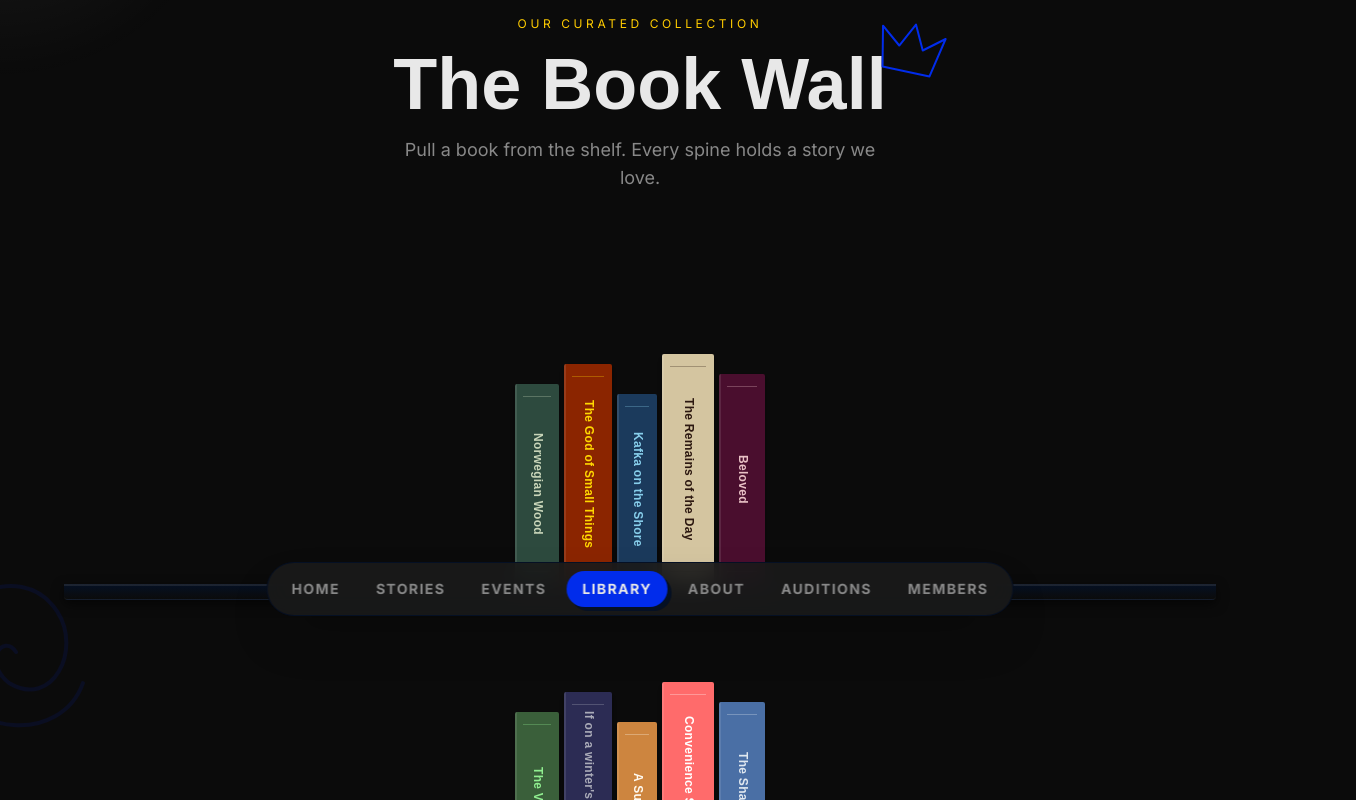
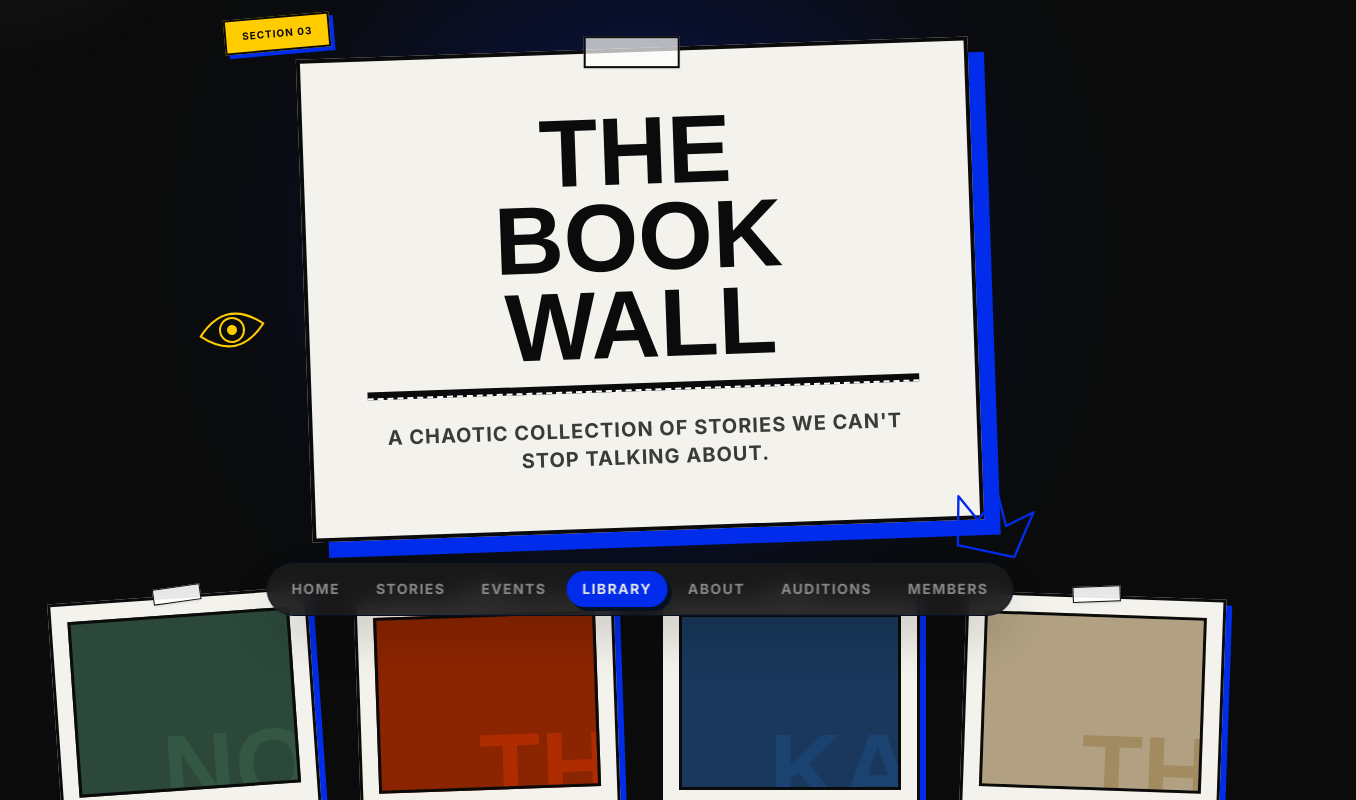
Before and after one commit to imagine1phoenix/inkinquills, a Next.js app: page /library in a window 1280 px wide. Shown: the part 160-960 px from the top of the page, 1356 px wide, since content can reach past the window. Built offline with nearby package versions, Linux system fonts and the light colour scheme; a web font is replaced by a local one.

Commit message:
refactor: replace bookshelf layout with a scattered card grid and update header design

```diff
--- a/src/app/library/page.tsx
+++ b/src/app/library/page.tsx
@@ -1,6 +1,6 @@
 "use client";
 
-import { useState, useRef, useEffect } from "react";
+import { useState, useEffect } from "react";
 import { motion, AnimatePresence } from "framer-motion";
 import booksData from "@/data/books.json";
 import type { Book } from "@/data/types";
@@ -8,18 +8,8 @@
 
 const books: Book[] = booksData as Book[];
 
-// Split books into shelf rows of ~5 books each
-function createShelves(books: Book[], booksPerShelf = 5): Book[][] {
-  const shelves: Book[][] = [];
-  for (let i = 0; i < books.length; i += booksPerShelf) {
-    shelves.push(books.slice(i, i + booksPerShelf));
-  }
-  return shelves;
-}
-
 export default function LibraryPage() {
   const [selectedBook, setSelectedBook] = useState<Book | null>(null);
-  const shelves = createShelves(books, 5);
 
   // Lock body scroll when modal is open
   useEffect(() => {
@@ -31,56 +21,52 @@
 
   return (
     <div className="min-h-screen bg-midnight">
-      {/* Header */}
-      <section className="py-20 md:py-28 px-6 text-center">
+      {/* ============= HEADER ============= */}
+      <section className="relative pt-28 md:pt-36 pb-16 px-6 overflow-hidden">
+        {/* Background ambient glow */}
+        <div className="absolute inset-0 flex items-center justify-center pointer-events-none opacity-20">
+           <div className="w-[600px] h-[600px] bg-electric-blue blur-[100px] rounded-full" />
+        </div>
+
+        {/* Header Sticky Note */}
+        <div className="relative max-w-3xl mx-auto z-10 flex flex-col items-center">
+          <div className="absolute -top-8 -left-2 md:-left-8 z-20 bg-metro-yellow text-midnight px-4 py-2 font-ui text-[10px] font-bold uppercase tracking-widest border-2 border-midnight rotate-[-5deg] shadow-[4px_4px_0_var(--electric-blue)]">
+            SECTION 03
+          </div>
+
           <motion.div
-          initial={{ opacity: 0, y: 20 }}
-          animate={{ opacity: 1, y: 0 }}
+            initial={{ opacity: 0, y: 30, rotate: -3 }}
+            animate={{ opacity: 1, y: 0, rotate: -2 }}
             transition={{ duration: 0.6 }}
+            className="relative bg-[#F4F2EC] text-midnight border-[4px] border-midnight p-8 md:p-14 shadow-[8px_8px_0_var(--electric-blue)] md:shadow-[16px_16px_0_var(--electric-blue)] w-full max-w-2xl"
           >
-          <p className="font-ui text-xs uppercase tracking-[0.3em] text-metro-yellow mb-4">
-            Our Curated Collection
+            {/* Top tape */}
+            <div className="absolute -top-4 left-1/2 -translate-x-1/2 w-24 h-8 bg-white/70 border-2 border-midnight shadow-sm rotate-[2deg]" />
+
+            <h1 className="font-display text-5xl sm:text-7xl md:text-8xl font-bold mb-4 text-center leading-[0.9] uppercase">
+              The<br/>Book<br/>Wall
+            </h1>
+            <div className="w-full h-2 bg-midnight mb-6 border-b-2 border-dashed border-white"></div>
+            <p className="font-body text-base md:text-xl font-bold text-center uppercase tracking-wider text-midnight/80">
+              A chaotic collection of stories we can&apos;t stop talking about.
             </p>
-          <h1 className="font-display text-4xl sm:text-5xl md:text-7xl font-bold text-text-primary mb-4 relative inline-block">
-            The Book Wall
-            <div className="absolute -top-10 -right-16 w-20 h-20 text-electric-blue rotate-12 hidden md:block">
+          </motion.div>
+
+          {/* Header Doodles */}
+          <div className="absolute -bottom-10 -right-4 w-24 h-24 text-electric-blue rotate-12 z-0 hidden sm:block">
              <DoodleCrown className="w-full h-full" delayIndex={1} />
           </div>
-          </h1>
-          <p className="font-body text-lg text-text-muted max-w-lg mx-auto">
-            Pull a book from the shelf. Every spine holds a story we love.
-          </p>
-          <div className="absolute top-10 left-10 w-24 h-24 text-metro-yellow/40 -rotate-12 hidden md:block">
-            <DoodleFace className="w-full h-full" delayIndex={2} />
+          <div className="absolute top-1/2 -left-16 w-20 h-20 text-metro-yellow -rotate-12 z-0 hidden md:block">
+             <DoodleEye className="w-full h-full" delayIndex={1.5} />
           </div>
-          <div className="absolute bottom-10 right-20 w-16 h-16 text-electric-blue/50 rotate-45 hidden md:block">
-            <DoodleStar className="w-full h-full" delayIndex={1.5} />
         </div>
-        </motion.div>
       </section>
 
-      {/* Bookshelf */}
-      <section className="pb-24 px-4 md:px-8 relative">
-        <div className="absolute top-1/4 -left-16 w-40 h-40 text-electric-blue/10 rotate-12 hidden lg:block pointer-events-none">
-          <DoodleSwirl className="w-full h-full" delayIndex={0} />
-        </div>
-        <div className="absolute bottom-1/4 -right-16 w-32 h-32 text-metro-yellow/10 -rotate-12 hidden lg:block pointer-events-none">
-          <DoodleEye className="w-full h-full" delayIndex={0.5} />
-        </div>
-        <div className="max-w-6xl mx-auto space-y-2">
-          {shelves.map((shelfBooks, shelfIdx) => (
-            <motion.div
-              key={shelfIdx}
-              initial={{ opacity: 0, y: 30 }}
-              animate={{ opacity: 1, y: 0 }}
-              transition={{ delay: 0.15 * shelfIdx, duration: 0.6 }}
-            >
-              <Shelf
-                books={shelfBooks}
-                onSelectBook={setSelectedBook}
-                shelfIndex={shelfIdx}
-              />
-            </motion.div>
+      {/* ============= BOOKS GRID ============= */}
+      <section className="pb-32 px-4 md:px-8 max-w-7xl mx-auto relative z-10">
+        <div className="flex flex-wrap justify-center gap-6 md:gap-10">
+          {books.map((book, i) => (
+            <BookCard key={book.id} book={book} index={i} onClick={() => setSelectedBook(book)} />
           ))}
         </div>
       </section>
@@ -98,112 +84,58 @@
   );
 }
 
-// ============= SHELF COMPONENT =============
-function Shelf({
-  books,
-  onSelectBook,
-  shelfIndex,
-}: {
-  books: Book[];
-  onSelectBook: (book: Book) => void;
-  shelfIndex: number;
-}) {
+// ============= BOOK CARD COMPONENT =============
+function BookCard({ book, index, onClick }: { book: Book; index: number; onClick: () => void }) {
+  // Randomize rotation slightly for the scattered look (-4, -2, 0, 2, 4)
+  const rotation = (index % 5) * 2 - 4;
+
   return (
-    <div className="relative">
-      {/* Shelf surface */}
-      <div className="relative flex items-end justify-center gap-[3px] md:gap-[5px] px-4 md:px-8 pt-4 pb-0 min-h-[220px] md:min-h-[280px]">
-        {books.map((book, i) => (
-          <BookSpine
-            key={book.id}
-            book={book}
-            onClick={() => onSelectBook(book)}
-            index={i}
-          />
-        ))}
+    <motion.div
+      initial={{ opacity: 0, y: 30 }}
+      animate={{ opacity: 1, y: 0 }}
+      transition={{ delay: 0.05 * (index % 10), duration: 0.5 }}
+      whileHover={{ y: -10, rotate: 0, scale: 1.02 }}
+      whileTap={{ scale: 0.95 }}
+      onClick={onClick}
+      className="cursor-pointer"
+      style={{ rotate: `${rotation}deg` }}
+    >
+      <div className="relative bg-[#F4F2EC] border-[3px] border-midnight p-4 w-40 sm:w-48 md:w-[260px] h-[300px] md:h-[380px] flex flex-col justify-between shadow-[6px_6px_0_var(--electric-blue)] hover:shadow-[12px_12px_0_var(--metro-yellow)] transition-all duration-300 group">
+
+        {/* Top Tape */}
+        <div className="absolute -top-3 left-1/2 -translate-x-1/2 w-12 h-4 bg-white/90 border border-midnight shadow-sm rotate-[-4deg] z-10" />
+
+        {/* Abstract Cover Strip */}
+        <div
+           className="w-full h-32 md:h-44 border-[3px] border-midnight overflow-hidden relative mb-4"
+           style={{ backgroundColor: book.coverColor }}
+        >
+           {/* Texture Overlay */}
+           <div className="absolute inset-0 opacity-20 mix-blend-multiply" style={{ backgroundColor: book.textColor }} />
+
+           {/* Abstract typography graphic */}
+           <div className="absolute -bottom-8 -right-4 text-[100px] font-display font-bold mix-blend-overlay opacity-30 select-none pointer-events-none" style={{ color: book.textColor, lineHeight: 1 }}>
+             {book.title.substring(0, 2).toUpperCase()}
+           </div>
         </div>
 
-      {/* Shelf board */}
-      <div className="relative h-4 bg-gradient-to-b from-ink-black to-midnight rounded-b-sm border-b border-text-dim/20 shadow-[0_4px_12px_rgba(0,0,0,0.6)]">
-        <div className="absolute inset-x-0 top-0 h-[2px] bg-text-dim/30" />
-      </div>
+        {/* Text Area */}
+        <div className="flex-1 flex flex-col">
+          <h3 className="font-display text-xl sm:text-2xl font-bold leading-tight text-midnight line-clamp-3 mb-2 uppercase group-hover:text-electric-blue transition-colors">
+            {book.title}
+          </h3>
 
-      {/* Shelf shadow */}
-      <div className="h-6 bg-gradient-to-b from-midnight/80 to-transparent" />
-    </div>
-  );
-}
-
-// ============= BOOK SPINE COMPONENT =============
-function BookSpine({
-  book,
-  onClick,
-  index,
-}: {
-  book: Book;
-  onClick: () => void;
-  index: number;
-}) {
-  // Vary spine dimensions for a natural look
-  const heights = [200, 220, 190, 230, 210, 215, 195, 225];
-  const widths = [44, 48, 40, 52, 46, 42, 50, 38];
-  const height = heights[index % heights.length];
-  const width = widths[index % widths.length];
-
-  return (
-    <motion.button
-      onClick={onClick}
-      className="relative group cursor-pointer focus:outline-none"
-      style={{
-        height: `${height}px`,
-        width: `${width}px`,
-        minWidth: `${width}px`,
-        perspective: "800px",
-      }}
-      whileHover={{
-        rotateY: -15,
-        x: -4,
-        transition: { duration: 0.3, ease: [0.16, 1, 0.3, 1] },
-      }}
-      whileTap={{ scale: 0.97 }}
-      aria-label={`${book.title} by ${book.author}`}
-    >
-      {/* Spine face */}
-      <div
-        className="absolute inset-0 rounded-[2px] flex flex-col items-center justify-center px-1 overflow-hidden shadow-md group-hover:shadow-xl transition-shadow duration-300"
-        style={{ backgroundColor: book.coverColor }}
-      >
-        {/* Top decorative line */}
-        <div
-          className="absolute top-3 left-2 right-2 h-[1px] opacity-30"
-          style={{ backgroundColor: book.textColor }}
-        />
-
-        {/* Title - vertical */}
-        <div
-          className="flex-1 flex items-center justify-center w-full"
-          style={{ writingMode: "vertical-rl", textOrientation: "mixed" }}
-        >
-          <span
-            className="font-display text-[10px] md:text-xs font-bold tracking-wide leading-tight text-center line-clamp-3"
-            style={{ color: book.textColor }}
-          >
-            {book.title}
+          <div className="mt-auto space-y-2 border-t-[3px] border-dashed border-midnight/30 pt-3">
+             <p className="font-ui text-[10px] font-bold uppercase tracking-widest text-midnight">
+               <span className="opacity-50">BY</span> {book.author}
+             </p>
+             <span className="inline-block bg-metro-yellow/30 px-2 py-0.5 font-ui text-[9px] font-bold uppercase tracking-widest text-midnight">
+               {book.genre}
              </span>
           </div>
-
-        {/* Bottom decorative line */}
-        <div
-          className="absolute bottom-3 left-2 right-2 h-[1px] opacity-30"
-          style={{ backgroundColor: book.textColor }}
-        />
-
-        {/* Spine edge highlight */}
-        <div className="absolute left-0 top-0 bottom-0 w-[2px] bg-white/10" />
-
-        {/* Hover glow */}
-        <div className="absolute inset-0 bg-white/0 group-hover:bg-white/10 transition-colors duration-300 rounded-[2px]" />
         </div>
-    </motion.button>
+      </div>
+    </motion.div>
   );
 }
 
@@ -222,133 +154,91 @@
       animate={{ opacity: 1 }}
       exit={{ opacity: 0 }}
     >
-      {/* Backdrop */}
       <motion.div
-        className="absolute inset-0 bg-black/60 backdrop-blur-sm"
+         className="absolute inset-0 bg-midnight/80 backdrop-blur-md cursor-pointer"
          onClick={onClose}
-        initial={{ opacity: 0 }}
-        animate={{ opacity: 1 }}
-        exit={{ opacity: 0 }}
       />
 
-      {/* Side panel */}
       <motion.div
-        className="relative z-10 h-full w-full max-w-lg bg-surface overflow-y-auto shadow-2xl border-l border-ink-black"
+        className="relative z-10 h-full w-full max-w-2xl bg-[#F4F2EC] overflow-y-auto border-l-[4px] border-midnight shadow-[-20px_0_40px_rgba(0,0,0,0.5)]"
         initial={{ x: "100%" }}
         animate={{ x: 0 }}
         exit={{ x: "100%" }}
-        transition={{ duration: 0.4, ease: [0.16, 1, 0.3, 1] }}
+        transition={{ type: "spring", damping: 30, stiffness: 250 }}
       >
-        {/* Book cover visualization */}
-        <div
-          className="relative px-8 md:px-12 py-16 flex flex-col items-center"
-          style={{ backgroundColor: book.coverColor }}
-        >
-          {/* Close button */}
         <button
           onClick={onClose}
-            className="absolute top-4 right-4 w-10 h-10 flex items-center justify-center rounded-full bg-black/20 hover:bg-black/30 transition-colors"
-            aria-label="Close book detail"
+          className="sticky top-6 right-6 ml-auto w-12 h-12 flex items-center justify-center bg-metro-yellow text-midnight hover:bg-electric-blue hover:text-[#F4F2EC] transition-colors z-30 border-[3px] border-midnight shadow-[4px_4px_0_var(--midnight)]"
+          aria-label="Close"
         >
-            <svg
-              className="w-5 h-5"
-              fill="none"
-              stroke={book.textColor}
-              viewBox="0 0 24 24"
-              strokeWidth={2}
-            >
-              <path strokeLinecap="round" strokeLinejoin="round" d="M6 18L18 6M6 6l12 12" />
-            </svg>
+          <svg className="w-6 h-6" fill="none" stroke="currentColor" viewBox="0 0 24 24" strokeWidth={3}><path strokeLinecap="round" strokeLinejoin="round" d="M6 18L18 6M6 6l12 12" /></svg>
         </button>
 
-          {/* Book shape */}
-          <div
-            className="w-40 h-56 rounded-sm shadow-2xl flex flex-col items-center justify-center p-4 border border-white/10"
-            style={{
-              backgroundColor: book.spineColor,
-              boxShadow: `8px 8px 24px rgba(0,0,0,0.4)`,
-            }}
-          >
-            <div
-              className="w-full h-[1px] opacity-30 mb-3"
-              style={{ backgroundColor: book.textColor }}
-            />
-            <h3
-              className="font-display text-sm font-bold text-center leading-tight"
-              style={{ color: book.textColor }}
-            >
+        <div className="px-6 sm:px-12 pb-20 pt-8 -mt-16">
+
+          {/* Header Block */}
+          <div className="flex flex-col sm:flex-row gap-6 sm:items-end mb-10 border-b-[4px] border-midnight pb-8 relative mt-16">
+             <div className="w-32 h-40 sm:w-40 sm:h-48 border-[4px] border-midnight flex-none shadow-[8px_8px_0_var(--electric-blue)] flex items-center justify-center p-2 relative overflow-hidden bg-white -rotate-2" style={{ backgroundColor: book.coverColor }}>
+                 <div className="absolute inset-0 opacity-20 mix-blend-multiply" style={{ backgroundColor: book.textColor }} />
+                 <span className="font-display text-7xl opacity-40 text-center mix-blend-overlay" style={{ color: book.textColor }}>
+                   {book.title.substring(0, 1).toUpperCase()}
+                 </span>
+             </div>
+             <div className="flex-1">
+                <span className="font-ui text-[10px] uppercase font-bold tracking-widest px-3 py-1 bg-electric-blue text-[#F4F2EC] border-[2px] border-midnight mb-3 inline-block shadow-[3px_3px_0_var(--midnight)] rotate-2">
+                  {book.genre}
+                </span>
+                <h2 className="font-display text-4xl sm:text-5xl md:text-6xl font-bold uppercase leading-[0.85] text-midnight mb-4">
                   {book.title}
-            </h3>
-            <p
-              className="font-ui text-[9px] mt-1 uppercase tracking-widest opacity-70"
-              style={{ color: book.textColor }}
-            >
-              {book.author}
+                </h2>
+                <div className="bg-metro-yellow inline-block px-3 py-1 border-[2px] border-midnight">
+                  <p className="font-ui text-xs font-bold uppercase tracking-widest text-midnight">
+                    BY {book.author}
                   </p>
-            <div
-              className="w-full h-[1px] opacity-30 mt-3"
-              style={{ backgroundColor: book.textColor }}
-            />
                 </div>
              </div>
 
-        {/* Content */}
-        <div className="px-8 md:px-12 py-10 space-y-8">
-          {/* Title + metadata */}
-          <div className="relative">
-            <div className="absolute -top-4 right-0 w-16 h-8 text-metro-yellow/50 rotate-6">
-              <DoodleSquiggle className="w-full h-full" delayIndex={0.5} />
+             {/* Doodles */}
+             <div className="absolute -top-12 right-0 w-20 h-20 text-electric-blue hidden md:block">
+               <DoodleSpark className="w-full h-full" delayIndex={0.5} />
              </div>
-            <h2 className="font-display text-3xl font-bold text-text-primary mb-1">
-              {book.title}
-            </h2>
-            <p className="font-body text-base text-text-muted">
-              {book.author}
-              {book.year && (
-                <span className="text-text-dim"> · {book.year}</span>
-              )}
-            </p>
-            <span className="inline-block mt-3 font-ui text-[10px] font-bold uppercase tracking-widest px-3 py-1 rounded-full bg-metro-yellow/20 text-metro-yellow">
-              {book.genre}
-            </span>
           </div>
 
-          {/* Synopsis */}
-          <div>
-            <h4 className="font-ui text-xs uppercase tracking-widest text-metro-yellow mb-3">
-              Synopsis
+          {/* Content Blocks */}
+          <div className="space-y-12">
+            <div className="relative">
+              <h4 className="absolute -top-3 left-6 bg-[#F4F2EC] px-3 font-ui text-[10px] font-bold uppercase tracking-[0.2em] text-midnight border-[2px] border-midnight rotate-[-2deg]">
+                SYNOPSIS
               </h4>
-            <p className="font-body text-sm text-text-muted leading-[1.8]">
+              <div className="border-[3px] border-dashed border-midnight/40 p-6 sm:p-8 bg-white/50">
+                 <p className="font-body text-base md:text-lg text-midnight leading-relaxed font-medium">
                    {book.synopsis}
                  </p>
               </div>
+            </div>
 
-          {/* Our review */}
-          <div>
-            <h4 className="font-ui text-xs uppercase tracking-widest text-metro-yellow mb-3">
-              Our Review
+            <div className="relative">
+              <h4 className="absolute -top-3 left-6 bg-[#F4F2EC] px-3 font-ui text-[10px] font-bold uppercase tracking-[0.2em] text-midnight border-[2px] border-midnight rotate-[1deg]">
+                OUR REVIEW
               </h4>
-            <p className="font-body text-sm text-text-primary leading-[1.8]">
+              <div className="border-[4px] border-midnight p-6 sm:p-8 bg-metro-yellow/20 shadow-[8px_8px_0_var(--midnight)]">
+                 <p className="font-body text-base md:text-lg text-midnight leading-relaxed font-bold">
                    {book.review}
                  </p>
               </div>
+            </div>
 
-          {/* Recommended by */}
-          <div className="flex items-center gap-3 pt-4 border-t border-text-dim/20">
-            <div className="w-8 h-8 rounded-full bg-ink-black flex items-center justify-center">
-              <span className="font-display text-sm text-metro-yellow font-bold">
-                {book.recommendedBy.charAt(0)}
+            <div className="flex items-center gap-4 bg-midnight text-[#F4F2EC] p-4 sm:p-6 border-[4px] border-midnight relative overflow-hidden">
+               <div className="absolute top-0 right-0 w-32 h-32 text-electric-blue/20 -translate-y-1/2 translate-x-1/4">
+                 <DoodleSwirl className="w-full h-full" delayIndex={0} />
+               </div>
+               <span className="font-ui text-[10px] font-bold uppercase tracking-[0.2em] relative z-10 w-24 flex-none">Rec'd By</span>
+               <span className="font-display text-2xl sm:text-3xl uppercase border-l-[3px] border-[#F4F2EC]/30 pl-4 sm:pl-6 relative z-10">
+                 {book.recommendedBy}
                </span>
             </div>
-            <div>
-              <p className="font-ui text-xs text-text-muted">
-                Recommended by
-              </p>
-              <p className="font-ui text-sm font-medium text-text-primary">
-                {book.recommendedBy}
-              </p>
           </div>
-          </div>
+
         </div>
       </motion.div>
     </motion.div>
```
Lines whose indentation alone changed are shown as unchanged.
